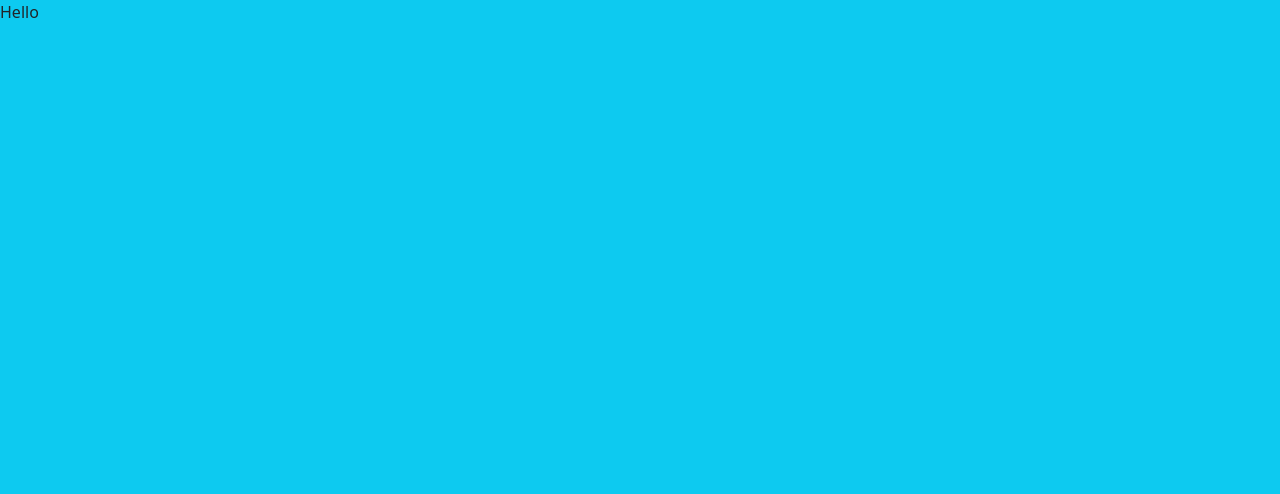
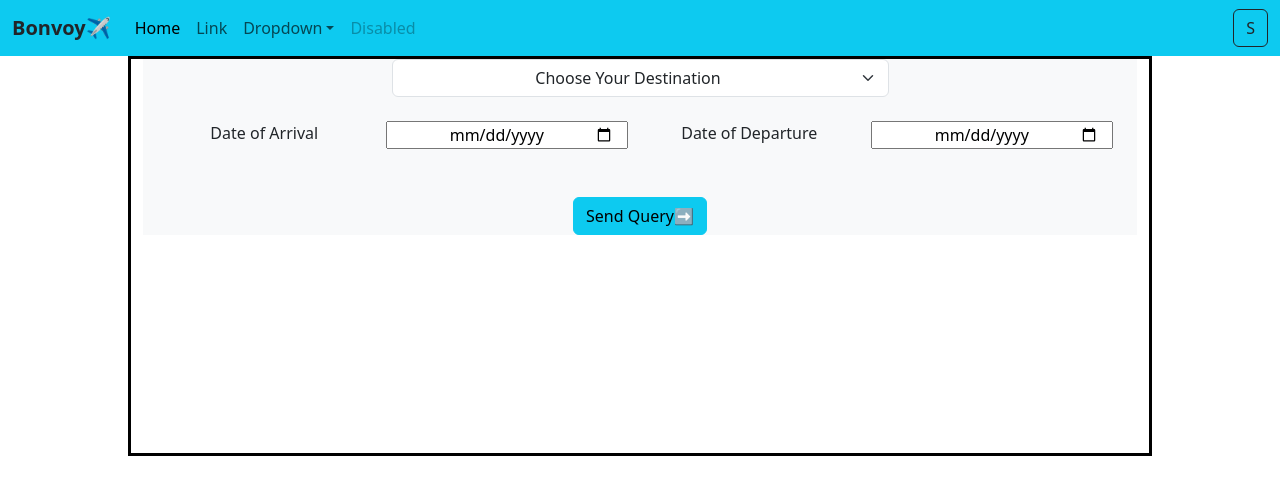
Before and after one commit to Nikhil-Navaneethan/Bonvoyage_FE_VI, a React (Create React App) app: page /hp in a window 1280 px wide. Shown: the top 494 px of the page. Built offline with nearby package versions, Linux system fonts and the light colour scheme.

Commit message:
Home Page destination container made

```diff
--- a/src/Entry.css
+++ b/src/Entry.css
@@ -1,6 +1,4 @@
-body{
-     background-color:#0dcaf0;
-}
+
 
 .box{
     padding:2%;
@@ -8,3 +6,15 @@
     background-color: white;
     border:black solid 1px;
 }
+
+
+/* <div className='justify-content-around'>
+<div className="row text-center p-3 " >
+  <div className='col-6 bg-success'>1</div>
+  <div className='col-6 bg-warning'>2</div>
+</div>
+<div className='row text-center p-3 '>
+<div className='col-6 bg-warning'>3</div>
+  <div className='col-6 bg-success'>4</div>
+</div>
+</div> */
--- /dev/null
+++ b/src/HomePage.css
@@ -0,0 +1,10 @@
+/* .pic{
+background-image:url('homepg.jpg');
+background-repeat: no-repeat;
+} */
+
+.traveldeets{
+    border:3px solid black;
+    width: 80%;
+    height: 50vh;
+}
--- a/src/HomePage.js
+++ b/src/HomePage.js
@@ -1,8 +1,68 @@
 import React from 'react'
+import './HomePage.css'
+// import { DatePicker } from '@mui/x-date-pickers/DatePicker';
 
 export const HomePage = () => {
   return (
-    <div>Hello</div>
+    <div>
+      <nav class="navbar navbar-expand-lg navbar-light bg-info">
+  <div class="container-fluid">
+    <a class="navbar-brand fw-bold text-dark" href="#">Bonvoy✈️</a>
+    <button class="navbar-toggler" type="button" data-bs-toggle="collapse" data-bs-target="#navbarSupportedContent" aria-controls="navbarSupportedContent" aria-expanded="false" aria-label="Toggle navigation">
+      <span class="navbar-toggler-icon"></span>
+    </button>
+    <div class="collapse navbar-collapse" id="navbarSupportedContent">
+      <ul class="navbar-nav me-auto mb-2 mb-lg-0">
+        <li class="nav-item">
+          <a class="nav-link active" aria-current="page" href="#">Home</a>
+        </li>
+        <li class="nav-item">
+          <a class="nav-link" href="#">Link</a>
+        </li>
+        <li class="nav-item dropdown">
+          <a class="nav-link dropdown-toggle" href="#" id="navbarDropdown" role="button" data-bs-toggle="dropdown" aria-expanded="false">
+            Dropdown
+          </a>
+          <ul class="dropdown-menu" aria-labelledby="navbarDropdown">
+            <li><a class="dropdown-item" href="#">Action</a></li>
+            <li><a class="dropdown-item" href="#">Another action</a></li>
+            <li><hr class="dropdown-divider"/></li>
+            <li><a class="dropdown-item" href="#">Something else here</a></li>
+          </ul>
+        </li>
+        <li class="nav-item">
+          <a class="nav-link disabled" href="#" tabindex="-1" aria-disabled="true">Disabled</a>
+        </li>
+      </ul>
+      <form class="d-flex">
+        <button class="btn btn-outline-dark" type="submit">S</button>
+      </form>
+    </div>
+  </div>
+</nav>
+
+<div className='traveldeets container'>
+<form className='text-center bg-light'>
+<select class="form-select w-50 text-center container" aria-label="Default select example">
+  <option selected>Choose Your Destination</option>
+  <option value="1">Andhra</option>
+  <option value="2">Karnataka</option>
+  <option value="3">Kerala</option>
+  <option value="4">Tamilnadu</option>
+</select>
+<br></br>
+
+<div className='row container-fluid'>
+<label className='text-center col-3' >Date of Arrival</label>
+<input type='date' className='w-25 col-3 text-center'/>
+<label className='text-center col-3' >Date of Departure</label>
+<input type='date' className='w-25 col-3  text-center' />
+</div>
+<br></br><br></br>
+<button className='btn btn-info text-center'>Send Query➡️</button>
+</form>
+</div>
+      </div>
   )
 }
 export default HomePage;
--- a/src/Login.js
+++ b/src/Login.js
@@ -2,6 +2,7 @@
 import { Link } from 'react-router-dom';
 import { useNavigate } from "react-router-dom";
 import './Entry.css';
+import { useParams } from 'react-router-dom';
 
 export let Login = () => {
   const navigate = useNavigate();
```
Also changed, not shown: src/homepg.jpg (added).
